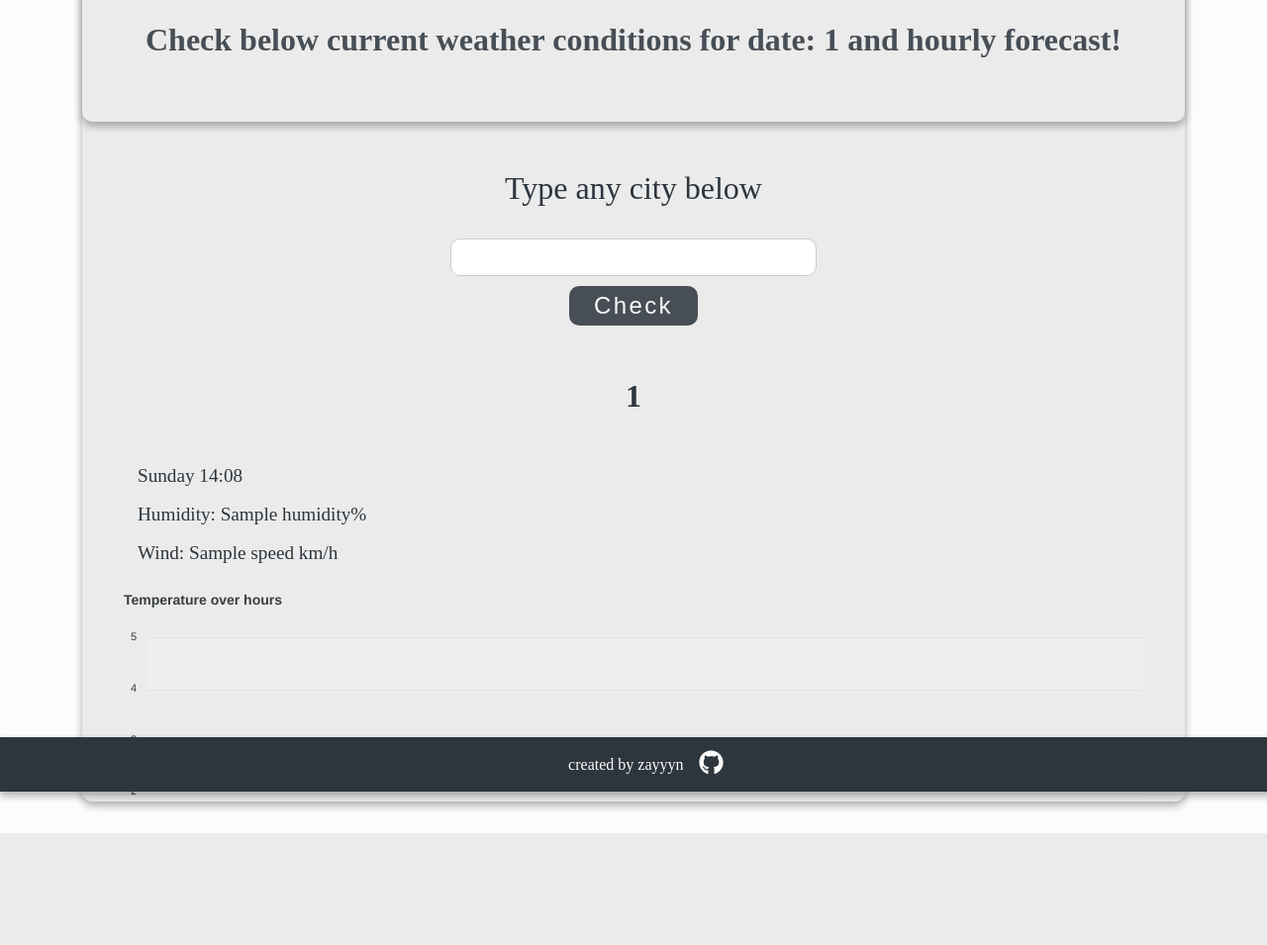
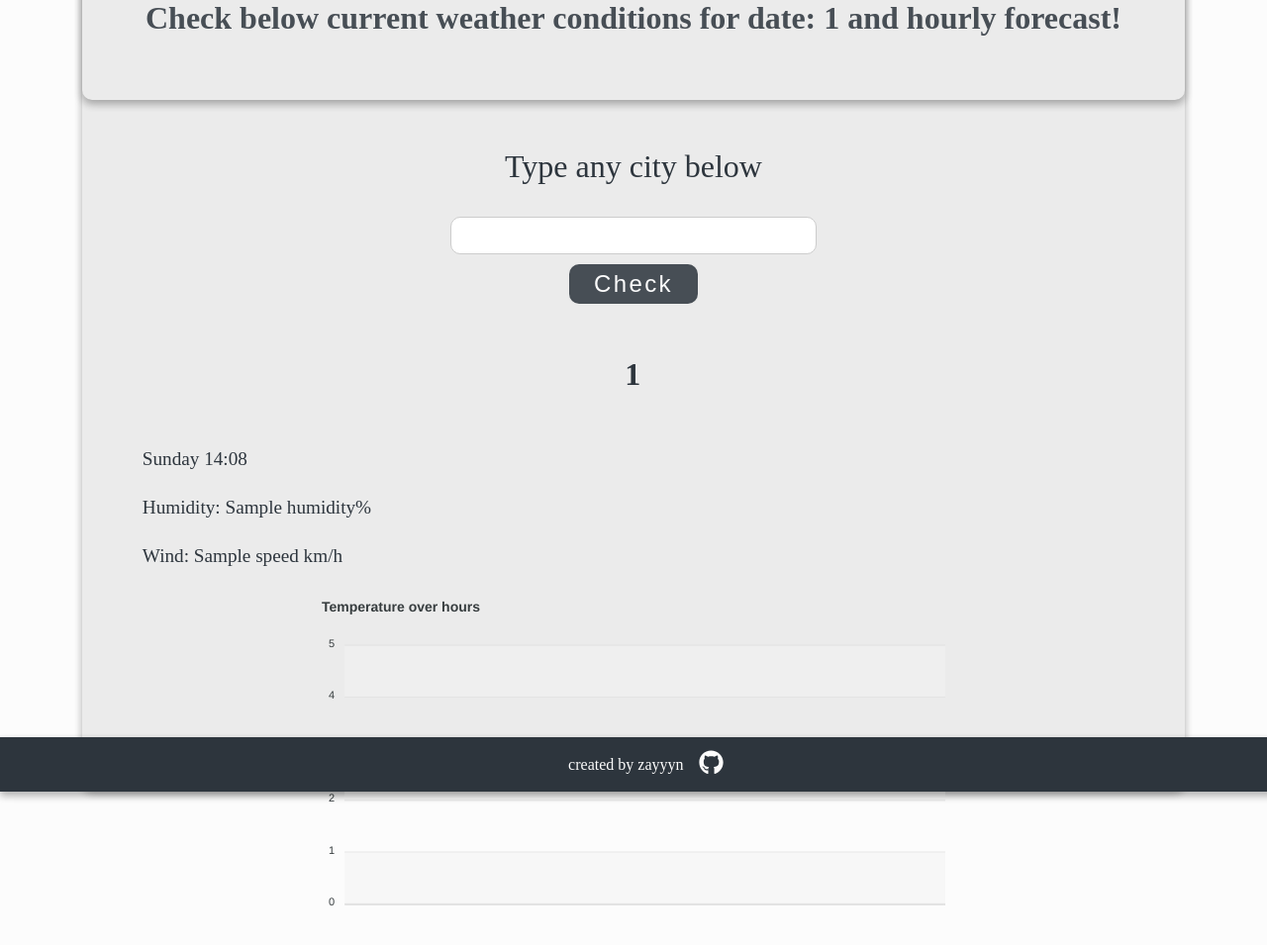
Before and after one commit to zbigniewstefaniuk/weather_api_widget, a Flask app: page /1/1 in a window 1280 px wide. Shown: the whole page at 99% size. Before the commit the page ends 842 px from the top, so only its background shows below. Run offline with Flask 2, Linux system fonts and the light colour scheme; a database or web service that is not in the repository returns one stand-in record (values such as "Sample title"); data that the repository does not hold is empty; some libraries are stand-ins or nearby versions.

Commit message:
updated styles with hours forecast and graph

```diff
--- a/static/css/style.css
+++ b/static/css/style.css
@@ -16,7 +16,7 @@
   --shadows: 0 4px 8px 0 rgba(0, 0, 0, 0.15), 0 4px 8px 0 rgba(0, 0, 0, 0.19);
   --h2-text: #2d353d;
   --corners: 10px;
-  --info-padding: .5em;
+  --info-padding: .8em;
   --color-ready: #23292F;
   --footer-img-filter: invert(91%) sepia(56%) saturate(1%) hue-rotate(15deg) brightness(106%) contrast(98%);
 }
@@ -42,6 +42,7 @@
   color: var(--h2-text);
   font-weight: 800;
   font-size: 2em;
+  letter-spacing: 0.05em;
 }
 
 p {
@@ -67,6 +68,9 @@
   -webkit-box-shadow: var(--shadows);
           box-shadow: var(--shadows);
   border-radius: var(--corners);
+  -webkit-box-align: center;
+      -ms-flex-align: center;
+          align-items: center;
 }
 
 #weather-app {
@@ -83,7 +87,6 @@
 }
 
 .weather-main {
-  overflow: hidden;
   padding: 0 2em;
   -webkit-box-pack: center;
       -ms-flex-pack: center;
@@ -138,7 +141,6 @@
 .weather-temperature {
   font-weight: 600;
   font-size: 2rem;
-  margin: 1rem;
 }
 
 .weather-icon {
@@ -146,14 +148,9 @@
   padding: 0 0 0 1em;
 }
 
-.hour_forecast_daily {
-  display: -webkit-box;
-  display: -ms-flexbox;
-  display: flex;
-  -webkit-box-orient: vertical;
-  -webkit-box-direction: normal;
-      -ms-flex-direction: column;
-          flex-direction: column;
+#chart {
+  max-width: 650px;
+  margin: 35px auto;
 }
 
 .input {
--- a/static/css/style.scss
+++ b/static/css/style.scss
@@ -12,7 +12,7 @@
   --shadows: 0 4px 8px 0 rgba(0, 0, 0, 0.15), 0 4px 8px 0 rgba(0, 0, 0, 0.19);
   --h2-text: #2d353d;
   --corners: 10px;
-  --info-padding: .5em;
+  --info-padding: .8em;
   --color-ready: #23292F;
   --footer-img-filter: invert(91%) sepia(56%) saturate(1%) hue-rotate(15deg) brightness(106%) contrast(98%);
 }
@@ -39,7 +39,7 @@
   color: var(--h2-text);
   font-weight: 800;
   font-size: 2em;
-  //letter-spacing: 0.05em;
+  letter-spacing: 0.05em;
 }
 
 p {
@@ -66,6 +66,7 @@
   text-align: center;
   box-shadow: var(--shadows);
   border-radius: var(--corners);
+  align-items: center;
 }
 
 #weather-app {
@@ -81,7 +82,7 @@
 
 // WEATHER INFO DIVS
 .weather-main {
-  overflow: hidden;
+  //overflow: hidden;
   padding: 0 2em;
   //display: inline-flex;
   justify-content: center;
@@ -128,7 +129,6 @@
 .weather-temperature {
   font-weight: 600;
   font-size: 2rem;
-  margin: 1rem;
 }
 
 .weather-icon {
@@ -140,12 +140,10 @@
 
 // HOUR FORCAST
 
-.hour_forecast_daily {
-  display: flex;
-  flex-direction: column;
+#chart {
+  max-width: 650px;
+  margin: 35px auto;
 }
-
-
 
 
 
@@ -234,7 +232,7 @@
   text-align: center;
 }
 
-.footer-inside > div {
+.footer-inside>div {
   float: left;
 }
 
```
